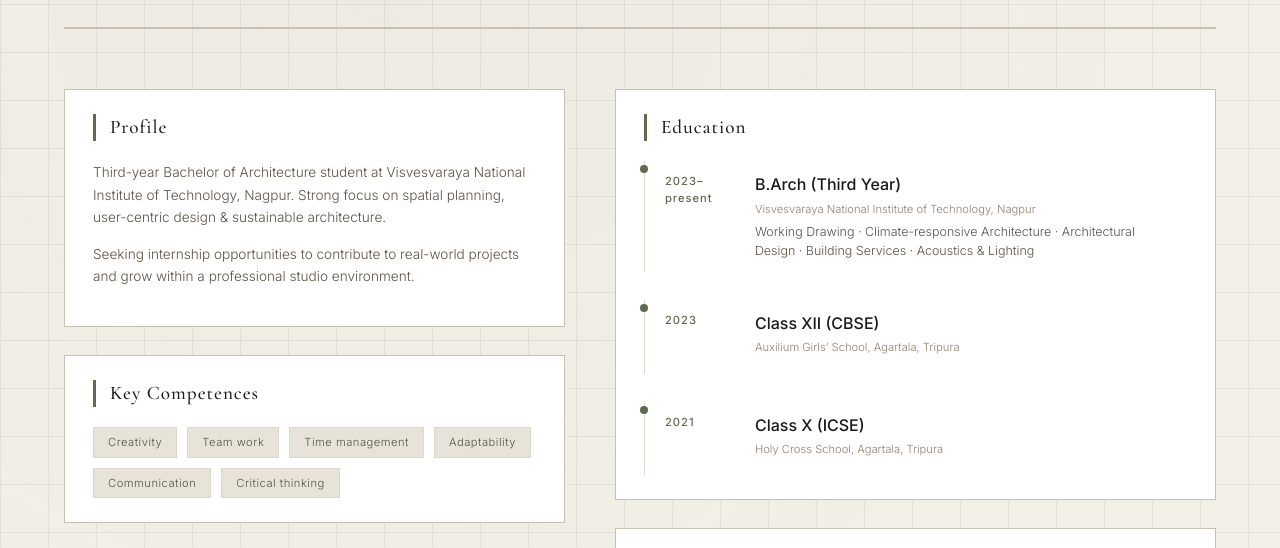
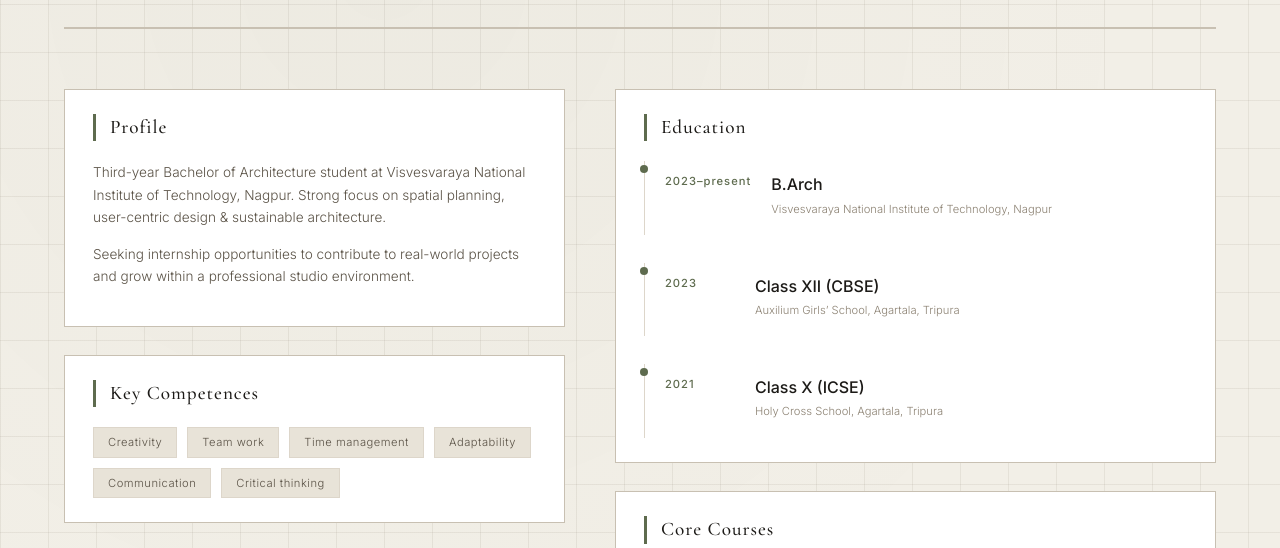
Before and after one commit to DiamondLilli/WebsySamru, a plain HTML site: page work.html in a window 1280 px wide. Shown: the part 188-736 px from the top of the page. Drawn offline with nearby package versions, Linux system fonts and the light colour scheme.

Commit message:
education change

```diff
--- a/work.html
+++ b/work.html
@@ -694,9 +694,9 @@
         <div class="edu-item">
           <div class="edu-year">2023–present</div>
           <div class="edu-detail">
-            <h4>B.Arch (Third Year)</h4>
+            <h4>B.Arch </h4>
             <div class="school">Visvesvaraya National Institute of Technology, Nagpur</div>
-            <p>Working Drawing · Climate-responsive Architecture · Architectural Design · Building Services · Acoustics & Lighting</p>
+            <!-- <p>Working Drawing · Climate-responsive Architecture · Architectural Design · Building Services · Acoustics & Lighting</p> -->
           </div>
         </div>
         <div class="edu-item">
```
